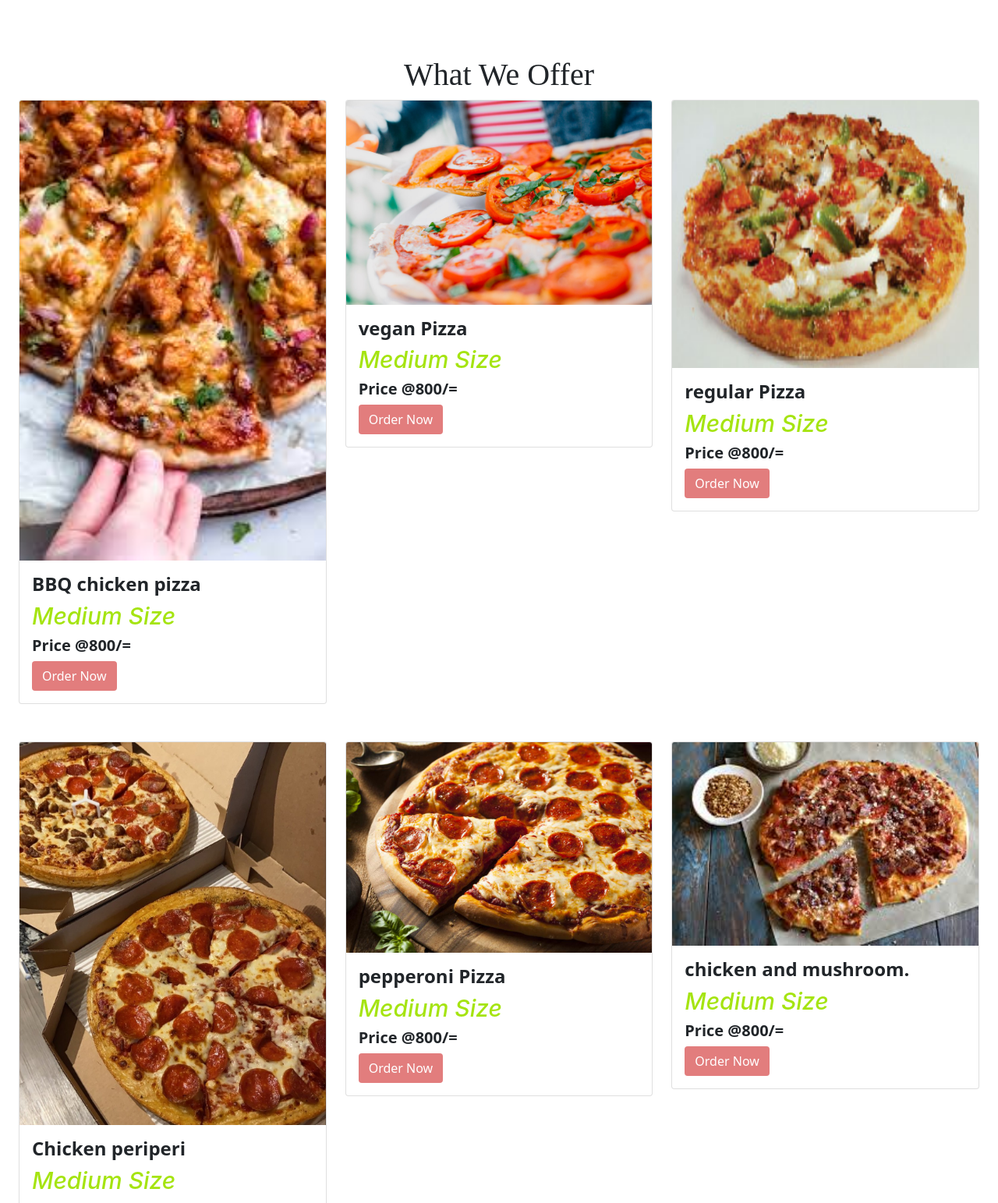
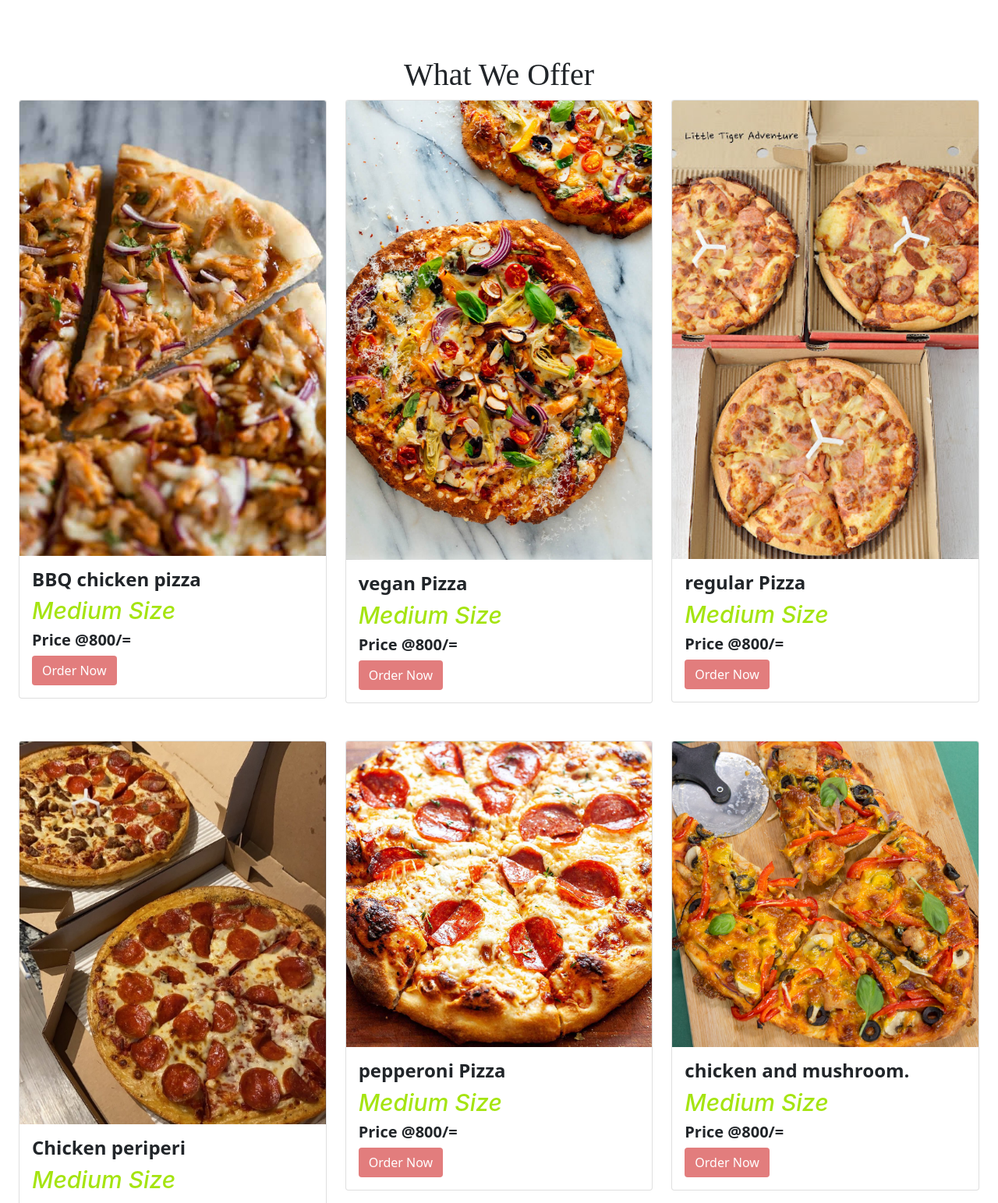
Before and after one commit to BrettonYEGO/pizzaa-delivery, a plain HTML site: page index.html in a window 1280 px wide. Shown: the part 1660-3203 px from the top of the page at 78% size. Drawn offline with nearby package versions, Linux system fonts and the light colour scheme.

Commit message:
cganges made to html and added images

```diff
--- a/index.html
+++ b/index.html
@@ -53,7 +53,7 @@
             <br>
             <br>
             <!---ABOUT US-->
-            <div id="about" class="row" style="background-image: url(images/logo.jpeg);">
+            <div id="about" class="row" style="background-image: url(images/pizza_n.jpg);">
                 <div class="col-12 text-light">
 
                     <br>
@@ -81,7 +81,7 @@
                         <div class="card card-cascade wider mb-4">
 
                             <div class="view view-cascade">
-                                <img src="images/bbq.jpeg" class="card-img-top">
+                                <img src="images/BBQ-Chicken-Pizza-11.jpg" class="card-img-top">
                                 <a href="#!">
                                     <div class="mask rgba-white-slight"></div>
                                 </a>
@@ -99,7 +99,7 @@
                     <div class="col-lg-4 col-md-6 mb-4">
                         <div class="card card-cascade narrower mb-4">
                             <div class="view view-cascade">
-                                <img src="images/vegpizza.jpeg" class="card-img-top" alt="">
+                                <img src="images/best-veggie-pizza-recipe-1.jpg" class="card-img-top" alt="">
                                 <a>
                                     <div class="mask rgba-white-slight"></div>
                                 </a>
@@ -115,7 +115,7 @@
                         <div class="col-lg-4 col-md-6">
                           <div class="card card-cascade">
                               <div class="view view-cascade">
-                                  <img src="images/work.png" class="card-img-top" alt="">
+                                  <img src="images/unnamed.jpg" class="card-img-top" alt="">
                                   <a>
                                       <div class="mask rgba-white-slight"></div>
                                   </a>
@@ -151,7 +151,7 @@
                                 <div class="card card-cascade narrower mb-4">
 
                                     <div class="view view-cascade">
-                                        <img src="images/peperoni.jpeg" class="card-img-top" alt="">
+                                        <img src="images/__opt__aboutcom__coeus__resources__content_migration__simply_recipes__uploads__2019__09__easy-pepperoni-pizza-lead-3-8f256746d649404baa36a44d271329bc.jpg" class="card-img-top" alt="">
                                         <a>
                                             <div class="mask rgba-white-slight"></div>
                                         </a>
@@ -168,7 +168,7 @@
                             <div class="col-lg-4 col-md-6">
                                 <div class="card card-cascade">
                                     <div class="view view-cascade">
-                                        <img src="images/meat.jpeg" class="card-img-top" alt="">
+                                        <img src="images/21316-14.03.2017-r2-ns-90-sec-var1-homemade-chicken-pizza-1200x1200.jpg" class="card-img-top" alt="">
                                         <a>
                                             <div class="mask rgba-white-slight"></div>
                                         </a>
```
Also changed, not shown: images/21316-14.03.2017-r2-ns-90-sec-var1-homemade-chicken-pizza-1200x1200.jpg (added), images/BBQ-Chicken-Pizza-11.jpg (added), images/__opt__aboutcom__coeus__resources__content_migration__simply_recipes__uploads__2019__09__easy-pepperoni-pizza-lead-3-8f256746d649404baa36a44d271329bc.jpg (added), images/best-veggie-pizza-recipe-1.jpg (added), images/pizza-recipe-2.jpg (added), images/pizza.jpg (added), images/unnamed.jpg (added).
